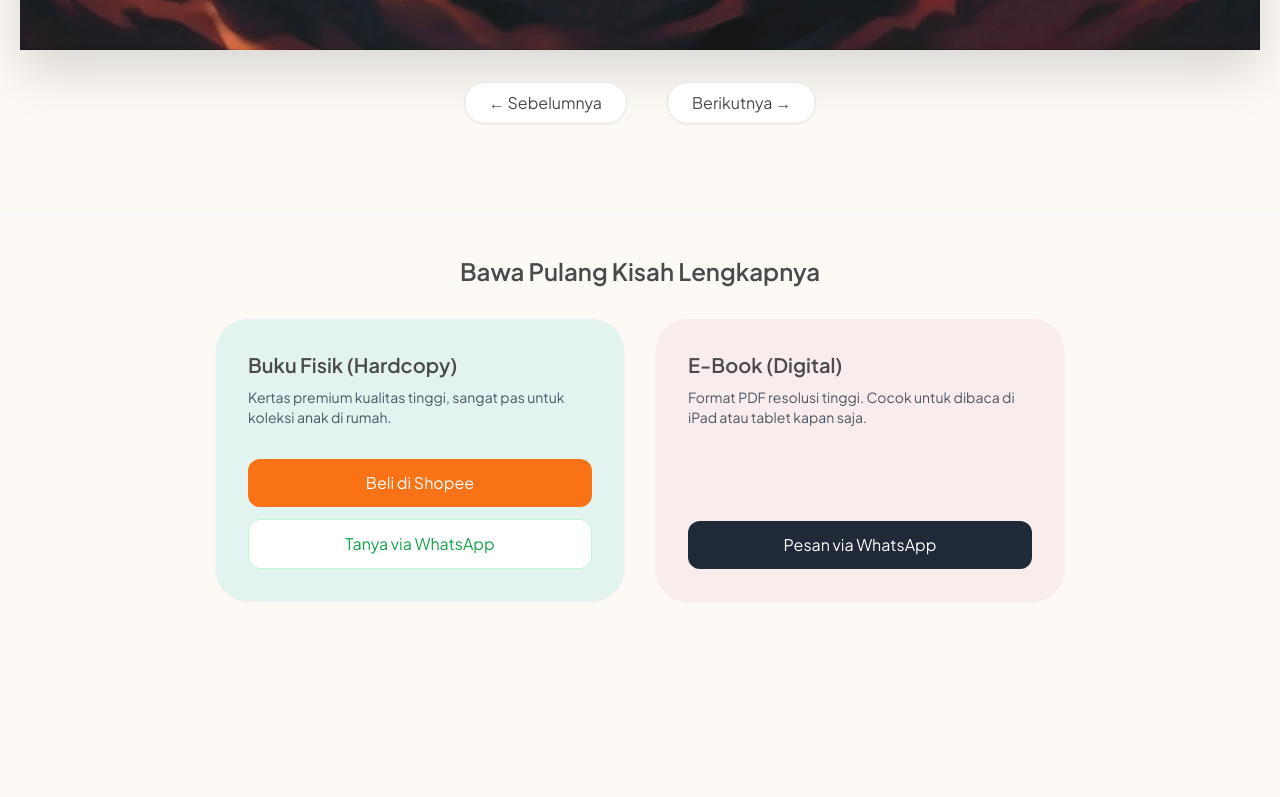
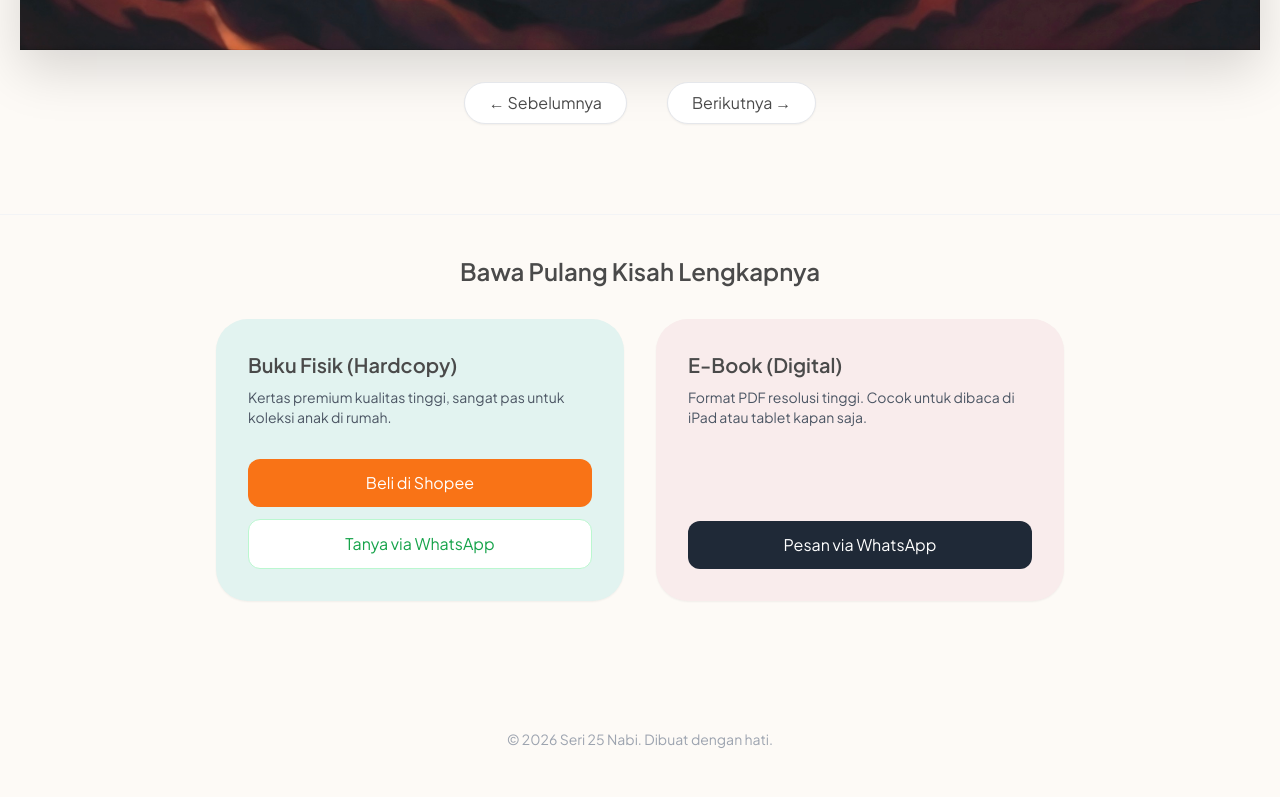
Before and after one commit to Yysaga/Nuranabi-2, a plain HTML site: page index.html in a window 1280 px wide. Shown: the part 5547-6344 px from the top of the page. Before the commit the page ends 6228 px from the top, so only its background shows below. Drawn offline with nearby package versions, Linux system fonts and the light colour scheme; a script that the page names is missing.

Commit message:
Update index.html

```diff
--- a/index.html
+++ b/index.html
@@ -107,6 +107,9 @@
 
         </div>
     </section>
+    <footer class="py-12 text-center text-gray-400 text-sm">
+        <p>&copy; 2026 Seri 25 Nabi. Dibuat dengan hati.</p>
+    </footer>
 
     <script src="https://cdn.jsdelivr.net/npm/page-flip@2.0.7/dist/js/page-flip.browser.min.js"></script>
 
```
